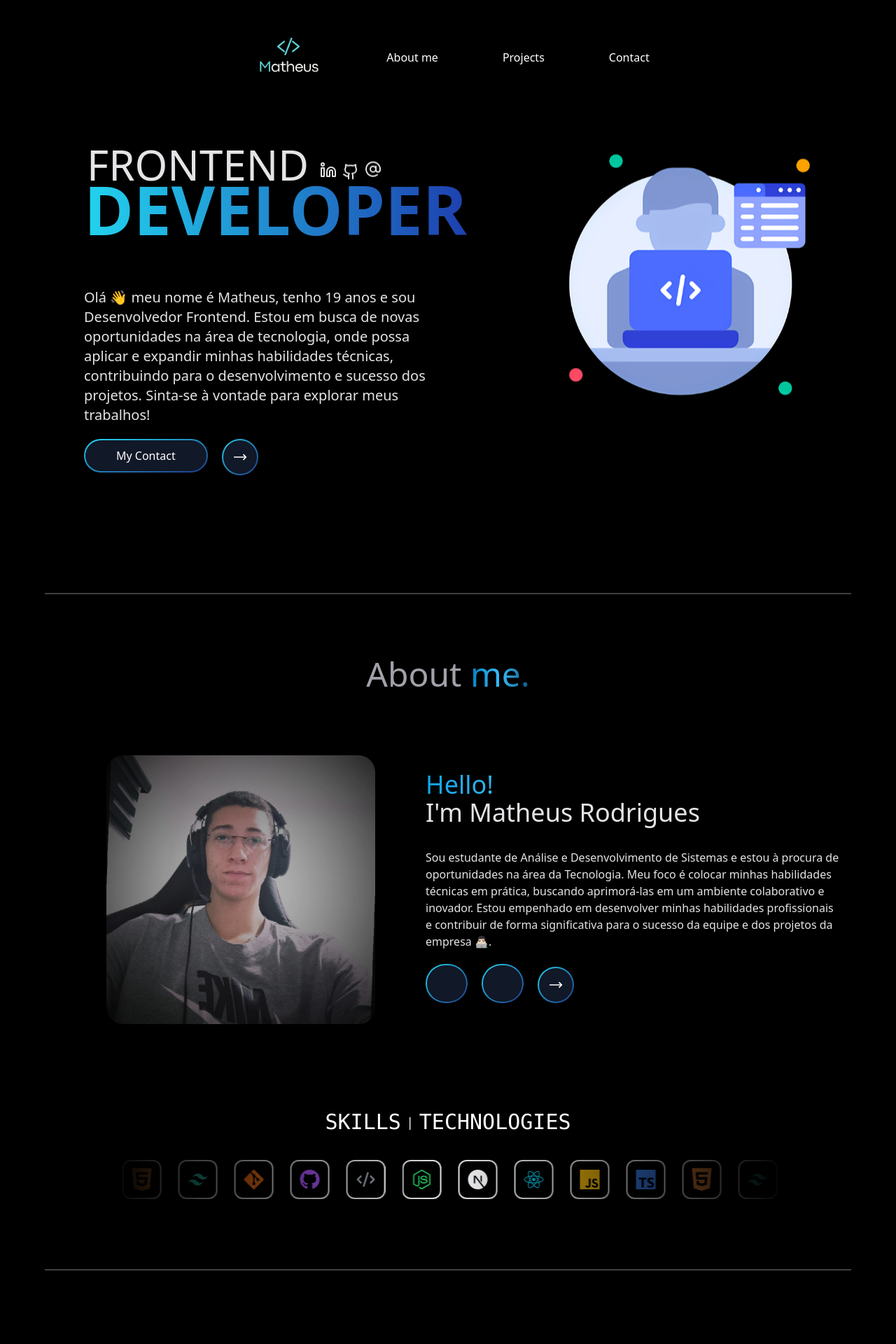
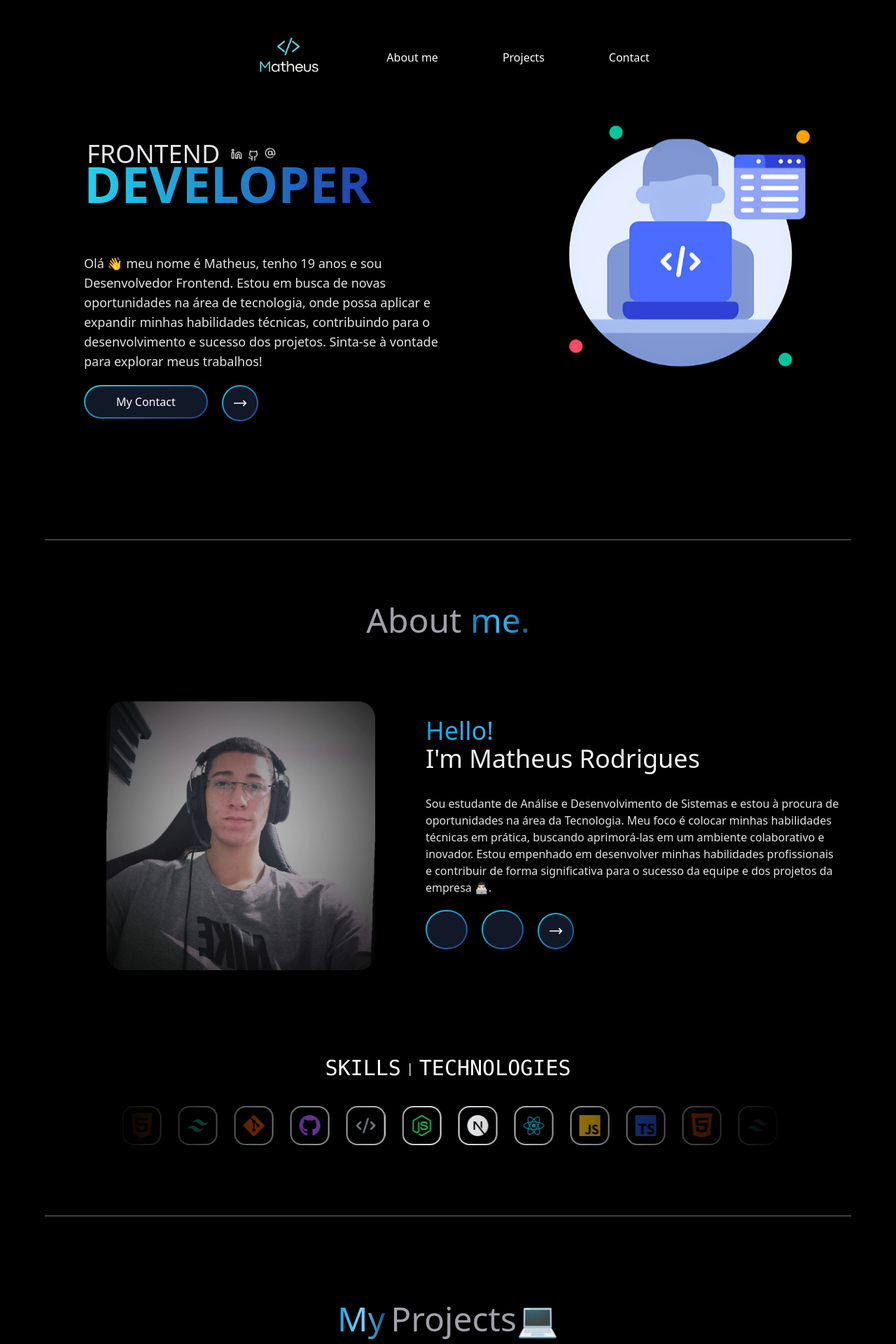
Before and after one commit to MatheusRodriguesdaSilveira/Portfolio-v2.0, a Next.js app: page / in a window 1280 px wide. Shown: the top 1920 px of the page at 70% size. Built offline with nearby package versions, Linux system fonts and the light colour scheme.

Commit message:
fix: adjustments

```diff
--- a/src/components/About/About.tsx
+++ b/src/components/About/About.tsx
@@ -30,7 +30,7 @@ export const AboutPage = forwardRef<HTMLDivElement, AboutProps>(
             </div>
 
             <div className="txt-about-me text-center lg:text-left max-sm:m-5">
-              <h2 className="text-4xl max-sm:text-3xl text-zinc-200 mb-8 max-sm:m-10 text-nowrap">
+              <h2 className="text-4xl max-sm:text-3xl text-zinc-100 mb-8 max-sm:m-10 text-nowrap">
                 <span className="bg-gradient-to-r from-sky-500 via-sky-300 to-sky-800 bg-clip-text text-transparent block">
                   Hello!
                 </span>{" "}
--- a/src/components/About/Techs.tsx
+++ b/src/components/About/Techs.tsx
@@ -64,13 +64,13 @@ export function ActionsGrid() {
                       case "Tailwind CSS":
                         return "text-teal-400";
                       case "TypeScript":
-                        return "text-blue-500";
+                        return "text-blue-600";
                       case "HTML5":
-                        return "text-orange-400";
+                        return "text-orange-600";
                       case "Next.js":
                         return "text-gray-100";
                       case "Git":
-                        return "text-orange-500";
+                        return "text-orange-600";
                       case "GitHub":
                         return "text-purple-500";
                       default:
@@ -81,7 +81,7 @@ export function ActionsGrid() {
                   return (
                     <div key={key} className="flex items-center justify-center">
                       <IconComponent
-                        className={`h-14 w-14 ${colorClass} px-3 border-2 rounded-xl`}
+                        className={`h-14 w-14 ${colorClass} px-[11px] border-2 rounded-2xl`}
                         aria-label={logo.name}
                         title={logo.name}
                       />
--- a/src/components/Body/Body.tsx
+++ b/src/components/Body/Body.tsx
@@ -11,13 +11,13 @@ interface BodyProps {
 export const Body: React.FC<BodyProps> = ({ scrollToProjects }) => {
   return (
     <>
-      <div className="flex justify-between items-center mt-20 w-auto h-auto mx-24 px-6 py-24 max-sm:mx-10 max-sm:py-5 max-sm:flex-col xl:mt-[-55px] 2xl:mt-20">
+      <div className="flex justify-between items-center mt-20 w-auto h-auto mx-24 px-6 py-24 max-sm:mx-10 max-sm:py-5 max-sm:flex-col xl:mt-[-60px] 2xl:mt-20">
         <div className="flex flex-col gap-6 2xl:max-w-2xl xl:max-w-lg ">
           <div className="flex flex-col items-start">
             <BlurFade delay={0.25 * 1.5} inView>
-              <h1 className="text-zinc-200 text-6xl font-medium max-sm:text-3xl lg:text-5xl xl:text-6xl flex gap-4 max-sm:gap-1 mb-1.5 px-1">
+              <h1 className="text-zinc-200 text-6xl font-medium max-sm:text-3xl lg:text-5xl xl:text-4xl 2xl:text-6xl flex gap-4 max-sm:gap-1 mb-1.5 px-1">
                 FRONTEND
-                <div className="flex mt-2 gap-2 max-sm:gap-0.5 max-sm:px-2 max-sm:mt-[-8px]">
+                <div className="flex mt-2 gap-2 max-sm:gap-0.5 max-sm:px-2 max-sm:mt-[-8px] xl:mt-[-8px] 2xl:mt-[3px]">
                   <button
                     className="bounce-custom hover:text-blue-400 duration-300 "
                     style={{ animationDelay: "-0.3s" }}
@@ -26,7 +26,7 @@ export const Body: React.FC<BodyProps> = ({ scrollToProjects }) => {
                       href="https://www.linkedin.com/in/matheus-rodrigues-da-silveira/"
                       target="_blank"
                     >
-                      <Linkedin className="max-sm:size-4" />
+                      <Linkedin className="max-sm:size-4 xl:size-4 2xl:size-6" />
                     </a>
                   </button>
                   <button
@@ -37,7 +37,7 @@ export const Body: React.FC<BodyProps> = ({ scrollToProjects }) => {
                       href="https://github.com/MatheusRodriguesdaSilveira"
                       target="_blank"
                     >
-                      <GithubIcon className="max-sm:size-4" />
+                      <GithubIcon className="max-sm:size-4 xl:size-4 2xl:size-6" />
                     </a>
                   </button>
                   <button className="bounce-custom hover:text-red-400 duration-300 ">
@@ -45,19 +45,19 @@ export const Body: React.FC<BodyProps> = ({ scrollToProjects }) => {
                       href="https://mail.google.com/mail/u/0/?fs=1&tf=cm&source=mailto&to=matheussilveira2005@gmail.com&body=Olá,+Matheus,+tudo+bem?"
                       target="_blank"
                     >
-                      <AtSign className="max-sm:size-4" />
+                      <AtSign className="max-sm:size-4 xl:size-4 2xl:size-6" />
                     </a>
                   </button>
                 </div>
               </h1>
-              <h1 className="max-sm:text-5xl mb-10 max-sm:mb-5 mt-[-20px] max-sm:mt-[-15px] bg-clip-text text-transparent bg-gradient-to-r from-cyan-400 to-blue-800 group-hover:from-cyan-800 group-hover:to-blue-900 focus:ring-4 focus:outline-none focus:ring-cyan-200 text-8xl font-bold lg:text-7xl xl:text-8xl">
+              <h1 className="max-sm:text-5xl mb-10 max-sm:mb-5 mt-[-20px] max-sm:mt-[-15px] bg-clip-text text-transparent bg-gradient-to-r from-cyan-400 to-blue-800 group-hover:from-cyan-800 group-hover:to-blue-900 focus:ring-4 focus:outline-none focus:ring-cyan-200 text-8xl font-bold lg:text-7xl xl:text-7xl 2xl:text-8xl">
                 DEVELOPER
               </h1>
             </BlurFade>
           </div>
           <div>
             <BlurFade delay={0.25 * 1.2} inView>
-              <p className="text-zinc-200 leading-loose text-xl mb-5 max-sm:text-sm lg:text-lg xl:text-xl 2xl:text-xl">
+              <p className="text-zinc-200 leading-loose text-xl mb-5 max-sm:text-sm lg:text-lg xl:text-lg 2xl:text-xl">
                 Olá 👋 meu nome é Matheus, tenho 19 anos e sou Desenvolvedor
                 Frontend. Estou em busca de novas oportunidades na área de
                 tecnologia, onde possa aplicar e expandir minhas habilidades
--- a/src/components/Footer/Footer.tsx
+++ b/src/components/Footer/Footer.tsx
@@ -1,10 +1,7 @@
-import Image from "next/image";
-import House from "/public/house-main.png";
 import { GithubIcon, Linkedin, AtSign } from "lucide-react";
 
 export const Footer = () => {
   return (
-    <>
     <div
       className="p-4 sm:p-10 m-10 sm:m-10 max-sm:flex gap flex-col items-center pc:h-screen flex"
       id="copyright"
@@ -24,7 +21,7 @@ export const Footer = () => {
                   href="https://www.linkedin.com/in/matheus-rodrigues-da-silveira/"
                   target="_blank"
                 >
-                    <Linkedin />
+                  <Linkedin className="px-1" />
                 </a>
               </span>
             </button>
@@ -35,7 +32,7 @@ export const Footer = () => {
                   href="https://github.com/MatheusRodriguesdaSilveira"
                   target="_blank"
                 >
-                    <GithubIcon />
+                  <GithubIcon className="px-1" />
                 </a>
               </span>
             </button>
@@ -46,7 +43,7 @@ export const Footer = () => {
                   href="https://mail.google.com/mail/u/0/?fs=1&tf=cm&source=mailto&to=matheussilveira2005@gmail.com&body=Olá,+Matheus,+tudo+bem?"
                   target="_blank"
                 >
-                    <AtSign />
+                  <AtSign className="px-1" />
                 </a>
               </span>
             </button>
@@ -54,6 +51,5 @@ export const Footer = () => {
         </div>
       </div>
     </div>
-    </>
   );
 };
--- a/src/lib/projects.ts
+++ b/src/lib/projects.ts
@@ -81,7 +81,7 @@ export const projects = [
       id: 7,
       image: "/weather app.jpeg",
       alt: "weather app",
-      title: "Project Sushi Shop",
+      title: "Project Weather App",
       description:
         "Este projeto é um aplicativo de clima em tempo real, usando uma api.",
       techStack: "Html | JavaScript | TailwindCss",
```
Lines whose indentation alone changed are shown as unchanged.
